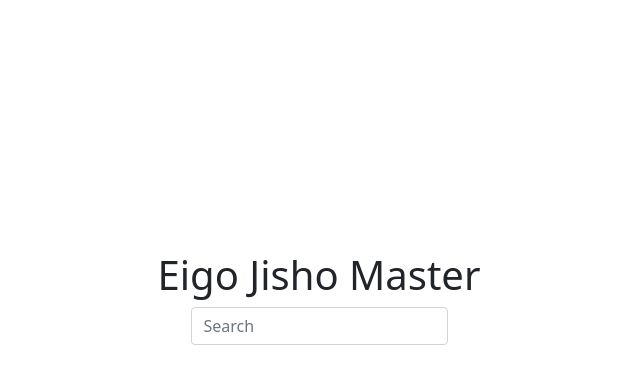
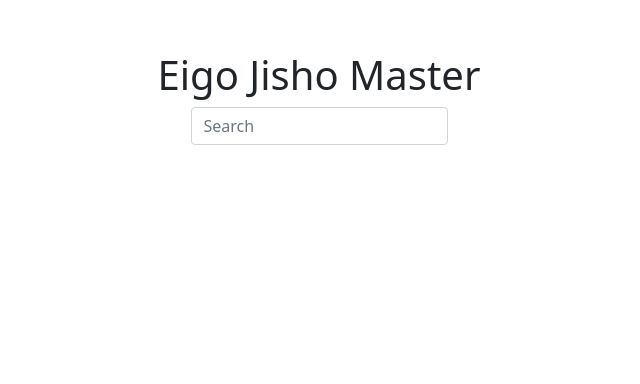
Before and after one commit to Detsudetsu/EigoJishoMaster, a website built with webpack: page index.html in a window 1280 px wide. Shown: the part 102-486 px from the top of the page, without its empty margins (321-961 px from the left). Built offline with nearby package versions, Linux system fonts and the light colour scheme.

Commit message:
Set height: 50vh

```diff
--- a/index.html
+++ b/index.html
@@ -8,7 +8,7 @@
 </head>
 
 <body>
-    <div class="d-flex flex-column justify-content-center align-items-center min-vh-100">
+    <div class="d-flex flex-column justify-content-center align-items-center" style="height: 50vh;">
         <h1>Eigo Jisho Master</h1>
         <form id="search_box" method="GET">
             <div class="form-group">
```
